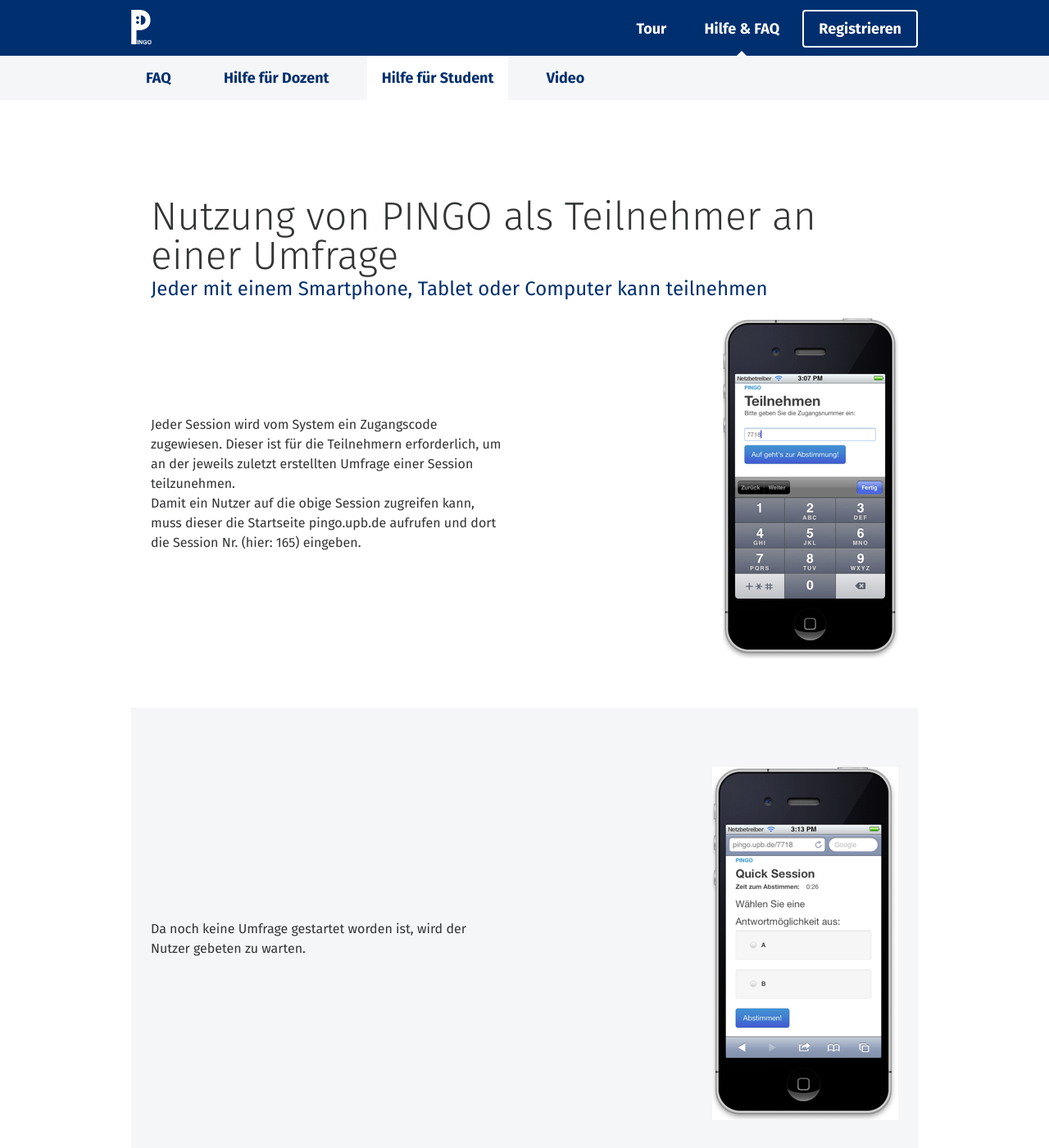
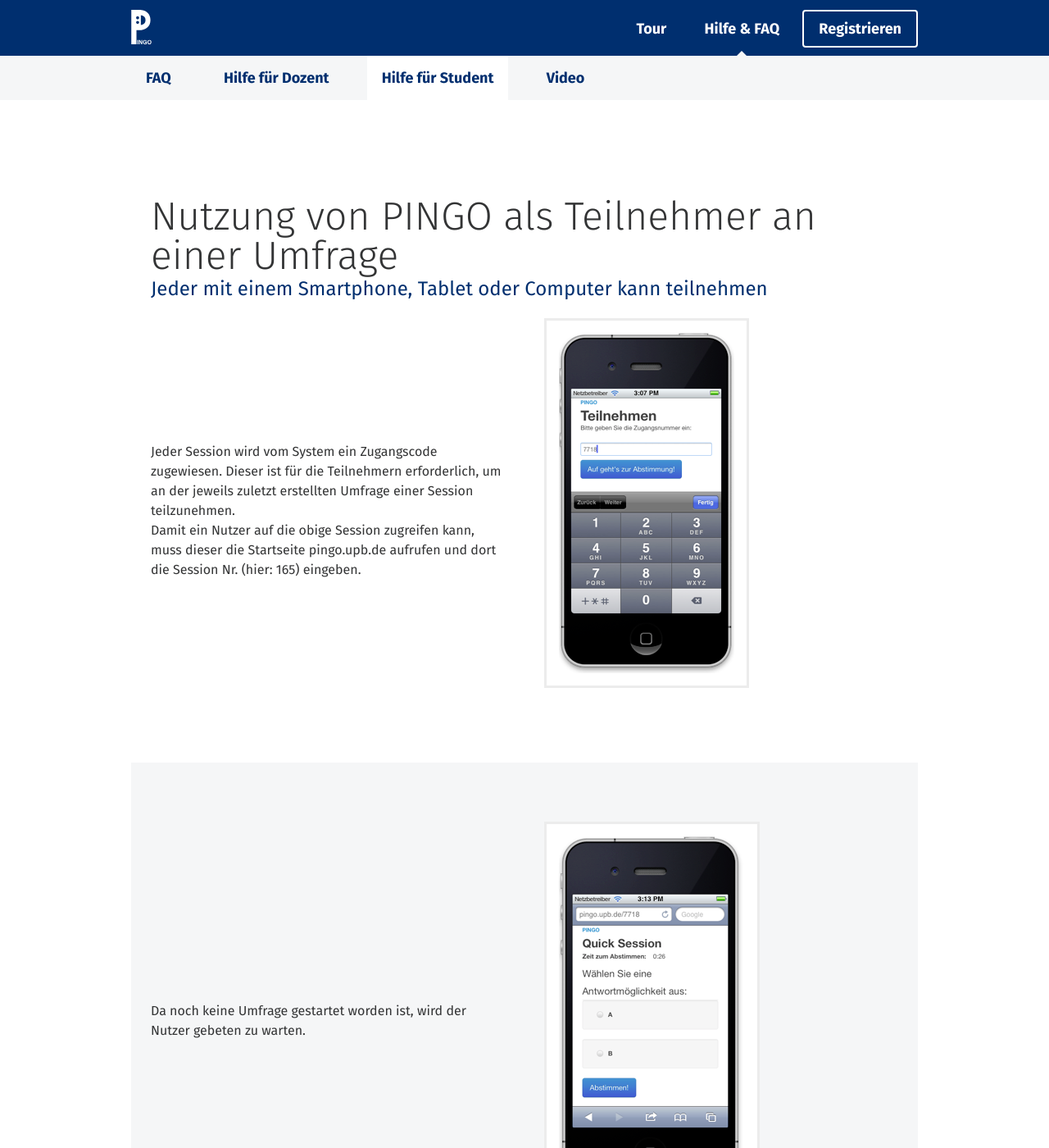
Before and after one commit to PingoUPB/pingoupb.github.io, a Jekyll site: the page built from de/faq/guide_student.html, in a window 1280 px wide and 1400 px high. Shown: the whole window at 82% size. Built offline with Jekyll 4.4.1, drawn with Linux system fonts in a browser that asks for light colours; nearby versions of some CDN libraries; Markdown is read by kramdown in place of the engine named in the settings.

Commit message:
Student Guide Design #3

```diff
--- a/de/faq/guide_student.html
+++ b/de/faq/guide_student.html
@@ -15,7 +15,7 @@
 				<h2>Jeder mit einem Smartphone, Tablet oder Computer kann teilnehmen</h2>
 				<div class="grid grid--rev vertical-center">
 					<div class="grid__item one-half portable--one-whole cf">
-						<figure><img src="/assets/img/guide/handybild1.PNG" alt="Devices" class="float--right portable--float-none"></figure>
+						<figure><img class="guideimg" src="/assets/img/guide/handybild1.PNG" alt="Devices" class="float--right portable--float-none"></figure>
 					</div>
 					<div class="grid__item one-half portable--one-whole">
 						<p>Jeder Session wird vom System ein Zugangscode zugewiesen. Dieser ist für die Teilnehmern erforderlich, um an der jeweils zuletzt erstellten Umfrage einer Session teilzunehmen.
@@ -30,7 +30,7 @@
 				<div class="centered">
 					<div class="grid grid--rev vertical-center">
 						<div class="grid__item one-half portable--one-whole cf">
-							<figure><img src="/assets/img/guide/handybild3.PNG" alt="Devices" class="float--right portable--float-none"></figure>
+							<figure><img class="guideimg" src="/assets/img/guide/handybild3.PNG" alt="Devices" class="float--right portable--float-none"></figure>
 						</div>
 						<div class="grid__item one-half portable--one-whole">
 							<p>Da noch keine Umfrage gestartet worden ist, wird der Nutzer gebeten zu warten.</p>
@@ -43,7 +43,7 @@
 					<div class="centered">
 						<div class="grid grid--rev vertical-center">
 							<div class="grid__item one-half portable--one-whole cf">
-								<figure><img src="/assets/img/guide/studentbild.PNG" alt="Devices" class="float--right portable--float-none"></figure>
+								<figure><img class="guideimg" src="/assets/img/guide/studentbild.PNG" alt="Devices" class="float--right portable--float-none"></figure>
 							</div>
 							<div class="grid__item one-half portable--one-whole">
 								<p>Im Folgenden startet der Dozent die Umfrage:
@@ -60,7 +60,7 @@
 							<h2>Die Teilnehmeransicht beim Stellen einer vordefinierten Frage oder Wiederholen einer editierten Umfrage</h2>
 							<div class="grid grid--rev vertical-center">
 								<div class="grid__item one-half portable--one-whole cf">
-									<figure><img src="/assets/img/guide/handybild4.PNG" alt="Devices" class="float--right portable--float-none"></figure>
+									<figure><img class="guideimg" src="/assets/img/guide/handybild4.PNG" alt="Devices" class="float--right portable--float-none"></figure>
 								</div>
 								<div class="grid__item one-half portable--one-whole">
 									<p>Beim Stellen einer vordefinierten Frage oder beim Wiederholen einer editierten Umfrage werden dem Teilnehmer zusätzlich der Fragentitel und die Antwortoptionen (auch mit Formelunterstützung) angezeigt.</p>
--- a/de/faq/guide_video.html
+++ b/de/faq/guide_video.html
@@ -10,6 +10,6 @@
 	</head>
 	<body>
 		<h2>Einführungsvideo</h2>
-<iframe width="100%" height="615" src="https://www.youtube.com/embed/KK22QMb0MFA" frameborder="0" allowfullscreen></iframe>
+<iframe width="100%" height="615" src="https://www.youtube-nocookie.com/embed/KK22QMb0MFA?rel=0&enablejsapi=1&origin=http://trypingo.com" frameborder="0" allowfullscreen></iframe>
 	</body>
 </html>
```
Also changed, not shown: assets/css/main.css.
